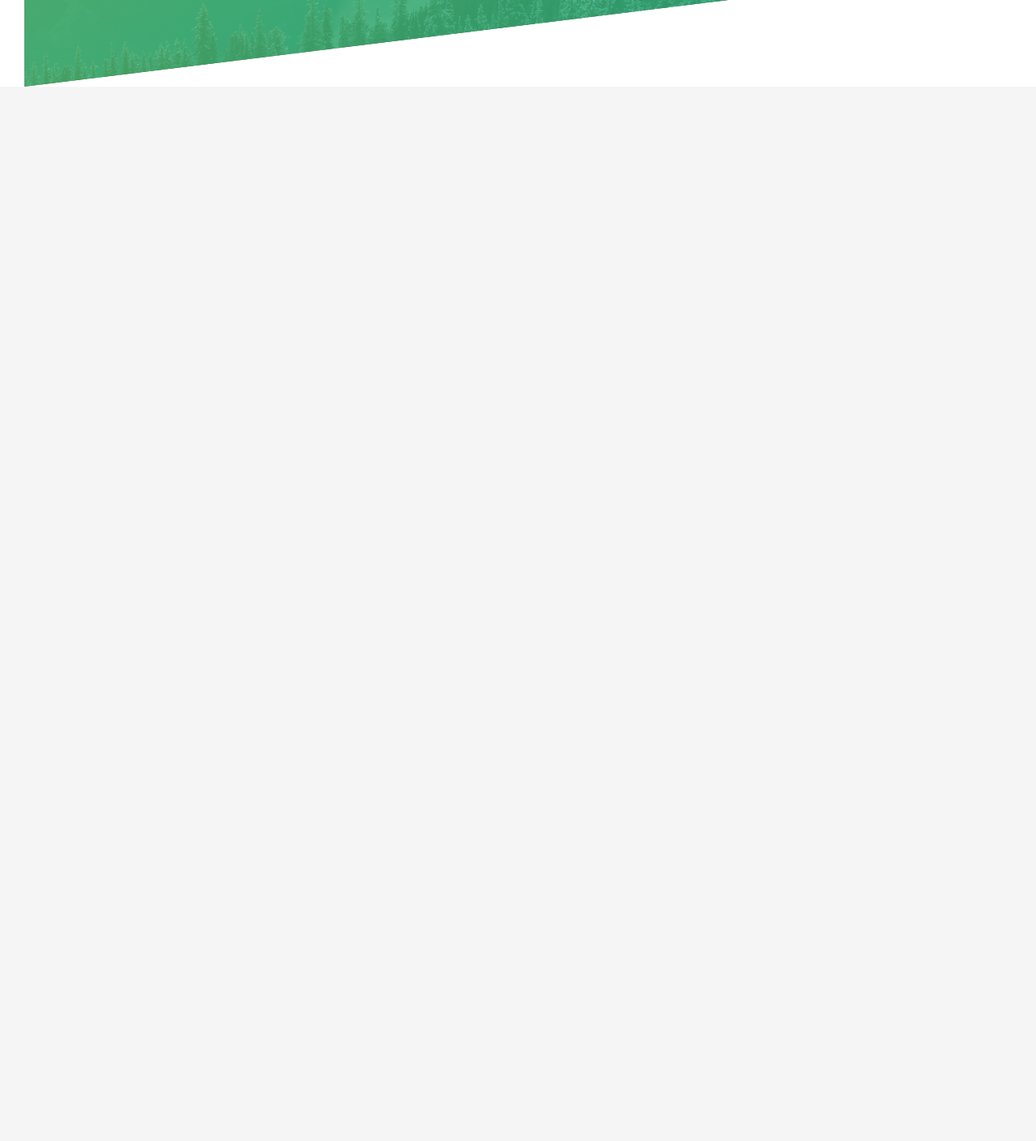
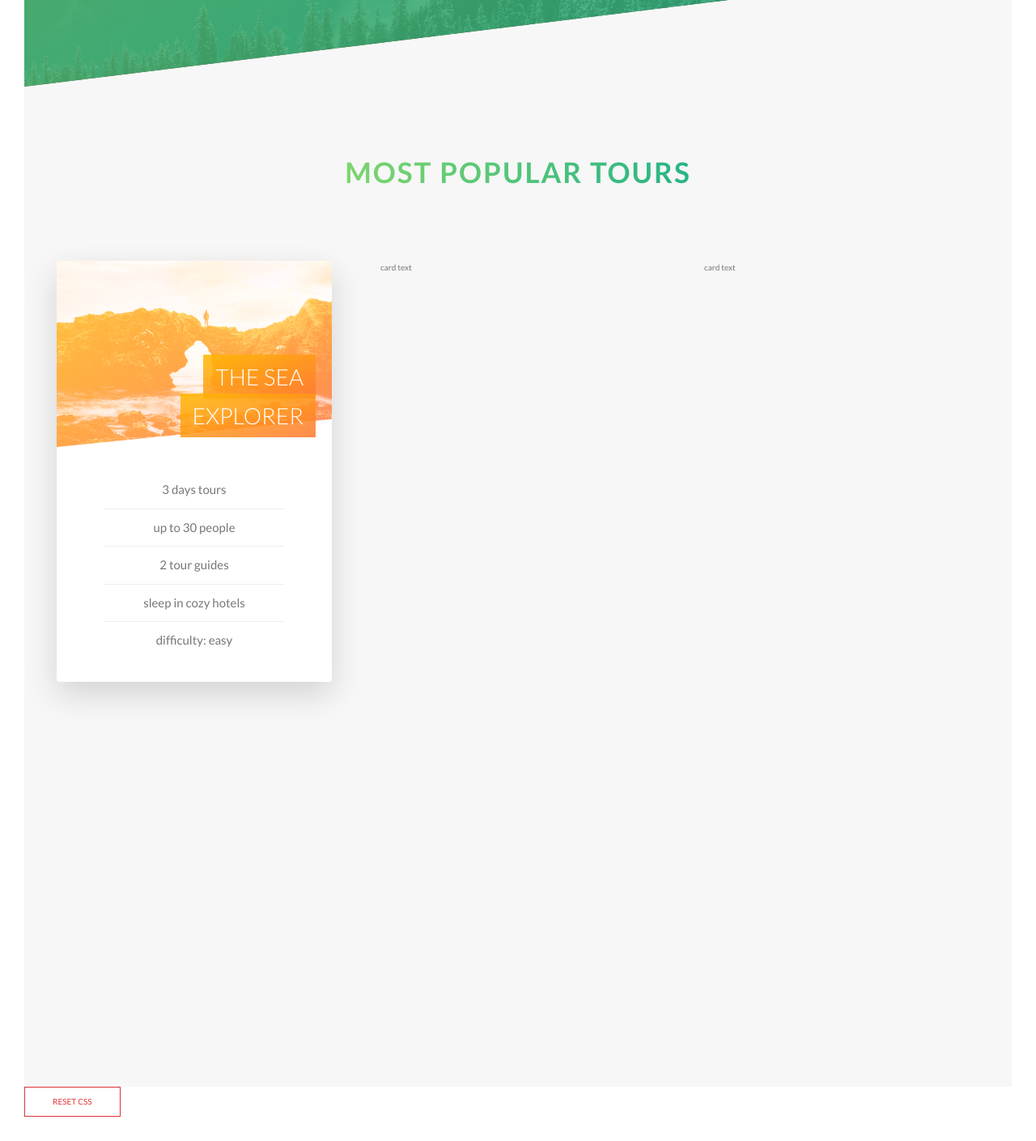
Before and after one commit to kimalex415/outdoors, a PHP site: page / in a window 1280 px wide. Shown: the part 2154-3563 px from the top of the page at 81% size. Before the commit the page ends 2261 px from the top, so only its background shows below. Run offline with PHP 8.4, Linux system fonts and the light colour scheme.

Commit message:
section tours card front finished

```diff
--- a/css/style.css
+++ b/css/style.css
@@ -190,6 +190,73 @@ body {
   box-shadow: 0 1rem 2rem rgba(0, 0, 0, 0.15);
   transform: translateY(0); }
 
+.card {
+  perspective: 150rem;
+  -moz-perspective: 150rem;
+  position: relative;
+  height: 52rem; }
+  .card__side {
+    height: 52rem;
+    width: 100%;
+    transition: all 0.8s ease-in-out;
+    position: absolute;
+    top: 0;
+    left: 0;
+    backface-visibility: hidden;
+    border-radius: 3px;
+    overflow: hidden;
+    box-shadow: 0 1.5rem 4rem rgba(0, 0, 0, 0.15); }
+    .card__side--front {
+      background: #fff; }
+    .card__side--back {
+      transform: rotateY(180deg); }
+      .card__side--back-1 {
+        background-image: linear-gradient(to right bottom, #ffb900, #ff7730); }
+  .card:hover .card__side--front {
+    transform: rotateY(-180deg); }
+  .card:hover .card__side--back {
+    transform: rotateY(0); }
+  .card__picture {
+    background-size: cover;
+    height: 23rem;
+    background-blend-mode: screen;
+    -webkit-clip-path: polygon(0 0, 100% 0, 100% 85%, 0 100%);
+    clip-path: polygon(0 0, 100% 0, 100% 85%, 0 100%); }
+    .card__picture-1 {
+      background-image: linear-gradient(to right bottom, #ffb900, #ff7730), url(../img/nat-5.jpg); }
+    .card__picture-2 {
+      background-image: url(../img/nat-5.jpg); }
+    .card__picture-3 {
+      background-image: url(../img/nat-5.jpg); }
+  .card__heading {
+    font-size: 2.8rem;
+    font-weight: 300;
+    text-transform: uppercase;
+    text-align: right;
+    color: #fff;
+    position: absolute;
+    top: 12rem;
+    right: 2rem;
+    width: 75%; }
+  .card__heading-span {
+    padding: 1rem 1.5rem;
+    -webkit-box-decoration-break: clone;
+    box-decoration-break: clone; }
+    .card__heading-span--1 {
+      background-image: linear-gradient(to right bottom, rgba(255, 185, 0, 0.85), rgba(255, 119, 48, 0.85)); }
+  .card__details {
+    padding: 3rem; }
+    .card__details ul {
+      list-style: none;
+      width: 80%;
+      margin: 0 auto; }
+      .card__details ul li {
+        text-align: center;
+        font-size: 1.5rem;
+        padding: 1rem; }
+        .card__details ul li:not(:last-child) {
+          border-bottom: 1px solid #eee; }
+
 .composition {
   position: relative; }
   .composition__photo {
@@ -245,10 +312,11 @@ body {
 
 .header {
   height: 95vh;
-  background-image: linear-gradient(to right bottom, rgba(126, 213, 111, 0.8), rgba(40, 180, 133, 0.8)), url(../../img/hero.jpg);
+  background-image: linear-gradient(to right bottom, rgba(126, 213, 111, 0.8), rgba(40, 180, 133, 0.8)), url(../img/hero.jpg);
   background-size: cover;
   background-position: top;
   position: relative;
+  -webkit-clip-parth: polygon(0 0, 100% 0, 100% 75vh, 0 100%);
   clip-path: polygon(0 0, 100% 0, 100% 75vh, 0 100%); }
   .header__logo-box {
     position: absolute;
@@ -270,9 +338,14 @@ body {
 
 .section-features {
   padding: 20rem 0;
-  background-image: linear-gradient(to right bottom, rgba(126, 213, 111, 0.8), rgba(40, 180, 133, 0.8)), url(../../img/nat-4.jpg);
+  background-image: linear-gradient(to right bottom, rgba(126, 213, 111, 0.8), rgba(40, 180, 133, 0.8)), url(../img/nat-4.jpg);
   background-size: cover;
   transform: skewY(-7deg);
   margin-top: -10rem; }
   .section-features > * {
     transform: skewY(7deg); }
+
+.section-tours {
+  background-color: #f7f7f7;
+  padding: 25rem 0 50rem 0;
+  margin-top: -10rem; }
--- a/index.html
+++ b/index.html
@@ -12,7 +12,6 @@
     <link rel="stylesheet" href="css/icon-font.css" />
     <link rel="stylesheet" href="css/style.css" />
     <link rel="shortcut icon" type="image/png" href="img/favicon.png" />
-
     <title>Natours | Exciting tours for adventurous people</title>
   </head>
   <body>
@@ -139,5 +138,58 @@
         </div>
       </div>
     </section>
+
+    <section class="section-tours">
+      <div class="u-center-text u-margin-bottom-big">
+        <h2 class="heading-secondary">
+          most popular tours
+        </h2>
+      </div>
+
+      <div class="row">
+        <div class="col-1-of-3">
+          <div class="card">
+            <div class="card__side card__side--front">
+              <div class="card__picture card__picture-1">
+                &nbsp;
+              </div>
+              <h4 class="card__heading">
+                <span class="card__heading-span card__heading-span--1">
+                  the sea explorer
+                </span>
+              </h4>
+              <div class="card__details">
+                <ul>
+                  <li>3 days tours</li>
+                  <li>up to 30 people</li>
+                  <li>2 tour guides</li>
+                  <li>sleep in cozy hotels</li>
+                  <li>difficulty: easy</li>
+                </ul>
+              </div>
+            </div>
+            <div class="card__side card__side--back card__side--back-1">
+              BACK
+            </div>
+          </div>
+        </div>
+        <div class="col-1-of-3">
+          <div class="card">card text</div>
+        </div>
+        <div class="col-1-of-3">
+          <div class="card">card text</div>
+        </div>
+      </div>
+    </section>
+
+    <a
+      href="javascript:(function(){var h,a,f;a=document.getElementsByTagName('link');for(h=0;h<a.length;h++){f=a[h];if(f.rel.toLowerCase().match(/stylesheet/)&&f.href){var g=f.href.replace(/(&|%5C?)forceReload=\d+/,'');f.href=g+(g.match(/\?/)?'&':'?')+'forceReload='+(new Date().valueOf())}}})()"
+      style="color: #dc3339;
+    border:1px solid #dc3339;
+    text-decoration: none;
+    padding: 9px 34px;
+    display: inline-block"
+      >RESET CSS</a
+    >
   </body>
 </html>
--- a/sass/abstracts/_variables.scss
+++ b/sass/abstracts/_variables.scss
@@ -3,7 +3,14 @@ $color-primary: #55c57a;
 $color-primary-light: #7ed56f;
 $color-primary-dark: #28b485;
 
+$color-secondary-light: #ffb900;
+$color-secondary-dark: #ff7730;
+
+$color-tertiary-light: #2998ff;
+$color-tertiary-dark: #5643fa;
+
 $color-gray-light-1: #f7f7f7;
+$color-gray-light-2: #eee;
 
 $color-gray-dark: #777;
 $color-white: #fff;
--- /dev/null
+++ b/sass/components/_card.scss
@@ -0,0 +1,116 @@
+.card {
+  // FUNCTIONALITY
+  perspective: 150rem;
+  -moz-perspective: 150rem;
+  position: relative;
+  height: 52rem;
+
+  &__side {
+    height: 52rem;
+    width: 100%;
+    transition: all 0.8s ease-in-out;
+    position: absolute;
+    top: 0;
+    left: 0;
+    backface-visibility: hidden;
+    border-radius: 3px;
+    overflow: hidden;
+    box-shadow: 0 1.5rem 4rem rgba($color-black, 0.15);
+
+    &--front {
+      background: $color-white;
+    }
+
+    &--back {
+      transform: rotateY(180deg);
+
+      &-1 {
+        background-image: linear-gradient(
+          to right bottom,
+          $color-secondary-light,
+          $color-secondary-dark
+        );
+      }
+    }
+  }
+
+  &:hover &__side--front {
+    transform: rotateY(-180deg);
+  }
+
+  &:hover &__side--back {
+    transform: rotateY(0);
+  }
+
+  // FRONT SIDE STYLING
+  &__picture {
+    background-size: cover;
+    height: 23rem;
+    background-blend-mode: screen;
+    -webkit-clip-path: polygon(0 0, 100% 0, 100% 85%, 0 100%);
+    clip-path: polygon(0 0, 100% 0, 100% 85%, 0 100%);
+
+    &-1 {
+      background-image: linear-gradient(
+          to right bottom,
+          $color-secondary-light,
+          $color-secondary-dark
+        ),
+        url(../img/nat-5.jpg);
+    }
+
+    &-2 {
+      background-image: url(../img/nat-5.jpg);
+    }
+
+    &-3 {
+      background-image: url(../img/nat-5.jpg);
+    }
+  }
+
+  &__heading {
+    font-size: 2.8rem;
+    font-weight: 300;
+    text-transform: uppercase;
+    text-align: right;
+    color: $color-white;
+    position: absolute;
+    top: 12rem;
+    right: 2rem;
+    width: 75%;
+  }
+
+  &__heading-span {
+    padding: 1rem 1.5rem;
+    -webkit-box-decoration-break: clone;
+    box-decoration-break: clone;
+
+    &--1 {
+      background-image: linear-gradient(
+        to right bottom,
+        rgba($color-secondary-light, 0.85),
+        rgba($color-secondary-dark, 0.85)
+      );
+    }
+  }
+
+  &__details {
+    padding: 3rem;
+
+    ul {
+      list-style: none;
+      width: 80%;
+      margin: 0 auto;
+
+      li {
+        text-align: center;
+        font-size: 1.5rem;
+        padding: 1rem;
+
+        &:not(:last-child) {
+          border-bottom: 1px solid $color-gray-light-2;
+        }
+      }
+    }
+  }
+}
--- a/sass/layout/_header.scss
+++ b/sass/layout/_header.scss
@@ -5,11 +5,11 @@
       rgba($color-primary-light, 0.8),
       rgba($color-primary-dark, 0.8)
     ),
-    url(../../img/hero.jpg);
+    url(../img/hero.jpg);
   background-size: cover;
   background-position: top;
   position: relative;
-
+  -webkit-clip-parth: polygon(0 0, 100% 0, 100% 75vh, 0 100%);
   clip-path: polygon(0 0, 100% 0, 100% 75vh, 0 100%);
 
   &__logo-box {
--- a/sass/main.scss
+++ b/sass/main.scss
@@ -7,8 +7,9 @@
 @import "base/typography";
 @import "base/utilities";
 
-@import "components/_feature-box";
+@import "components/feature-box";
 @import "components/button";
+@import "components/card";
 @import "components/composition";
 
 @import "layout/grid";
--- a/sass/pages/_home.scss
+++ b/sass/pages/_home.scss
@@ -11,7 +11,7 @@
       rgba($color-primary-light, 0.8),
       rgba($color-primary-dark, 0.8)
     ),
-    url(../../img/nat-4.jpg);
+    url(../img/nat-4.jpg);
   background-size: cover;
   transform: skewY(-7deg);
   margin-top: -10rem;
@@ -20,3 +20,9 @@
     transform: skewY(7deg);
   }
 }
+
+.section-tours {
+  background-color: $color-gray-light-1;
+  padding: 25rem 0 50rem 0;
+  margin-top: -10rem;
+}
```
